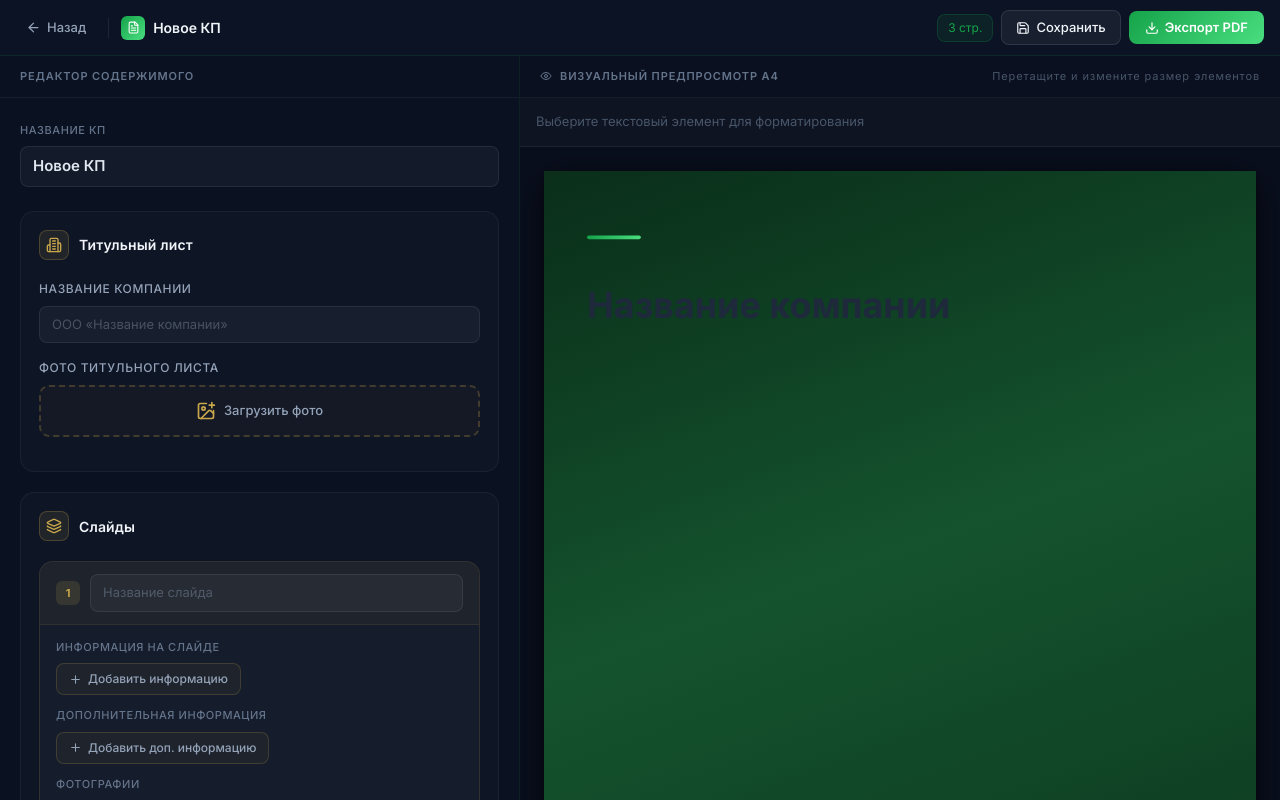
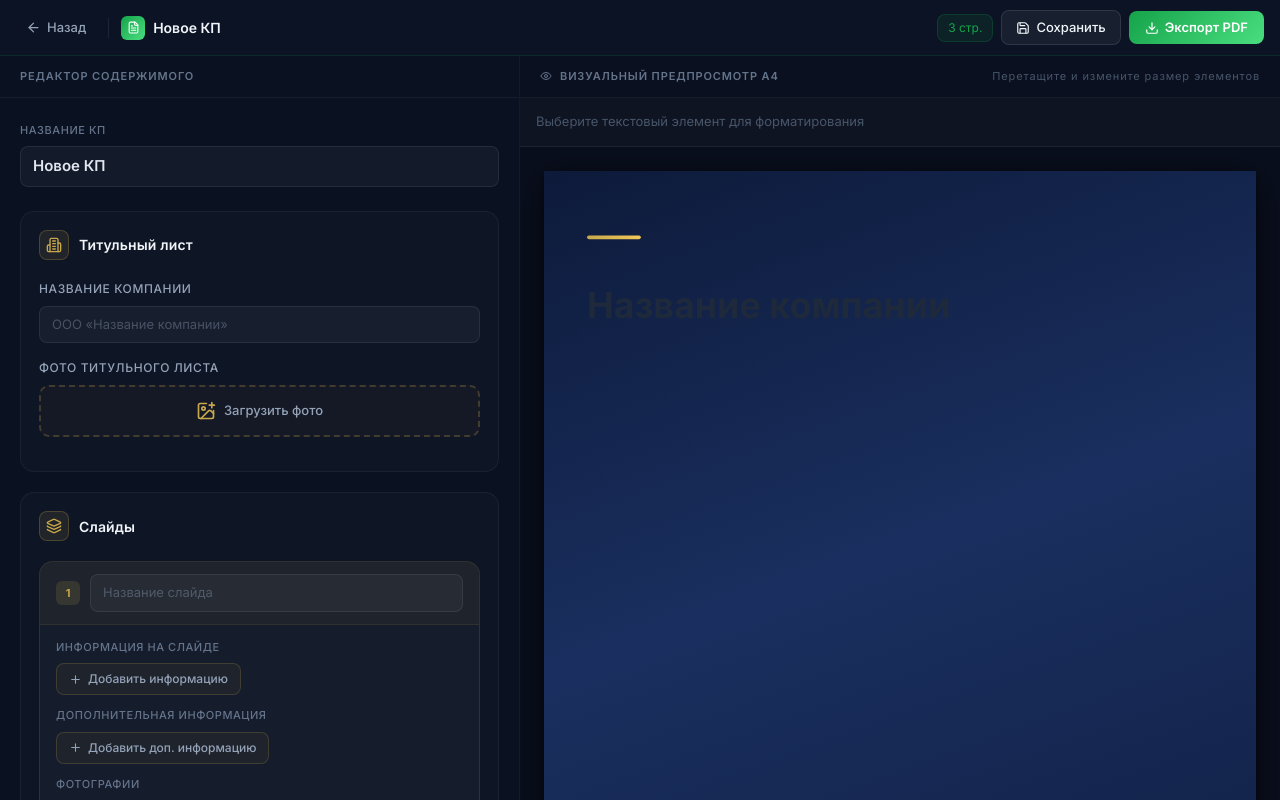
Before and after one commit to nikroshupkin2002-maker/KPcreator, a React (Vite) app: page /create/1 in a window 1280 px wide. Built offline with nearby package versions, Linux system fonts and the light colour scheme; a web font is replaced by a local one.

Commit message:
Update PreviewPanel.tsx

```diff
--- a/src/app/components/preview/PreviewPanel.tsx
+++ b/src/app/components/preview/PreviewPanel.tsx
@@ -1,22 +1,23 @@
 import { useRef, useState, useEffect, useCallback, useMemo, type RefObject } from 'react';
-import type { KPData, PreviewElement, ElementBounds, TextStyle, SavedElementState } from '../../types/kp';
+import type { KPData, PreviewElement, ElementBounds, TextStyle } from '../../types/kp';
 import { generatePreviewElements, A4_WIDTH, A4_HEIGHT, getTotalPages } from '../../utils/layoutUtils';
 import { DraggableElement } from './DraggableElement';
 import { FormattingToolbar } from './FormattingToolbar';
 
 interface Props {
   kp: KPData;
-  onChange: (updated: KPData) => void;
   previewRef: RefObject<HTMLDivElement | null>;
 }
 
 const PAGE_GAP = 24;
 
-export function PreviewPanel({ kp, onChange, previewRef }: Props) {
+export function PreviewPanel({ kp, previewRef }: Props) {
   const containerRef = useRef<HTMLDivElement>(null);
   const [scale, setScale] = useState(0.7);
   const [selectedId, setSelectedId] = useState<string | null>(null);
+  const [elementStyles, setElementStyles] = useState<Record<string, { bounds: ElementBounds; style: TextStyle }>>({});
 
+  // Compute scale based on container width
   useEffect(() => {
     const obs = new ResizeObserver(entries => {
       const w = entries[0]?.contentRect.width ?? 600;
@@ -26,8 +27,7 @@ export function PreviewPanel({ kp, onChange, previewRef }: Props) {
     return () => obs.disconnect();
   }, []);
 
-  const elementStyles = kp.elementStyles ?? {};
-
+  // Generate elements from KP data + saved positions
   const elements = useMemo(() => {
     return generatePreviewElements(kp, elementStyles);
   }, [kp, elementStyles]);
@@ -35,38 +35,38 @@ export function PreviewPanel({ kp, onChange, previewRef }: Props) {
   const totalPages = getTotalPages(kp);
 
   const handleBoundsChange = useCallback((id: string, bounds: ElementBounds) => {
-    const current = elementStyles[id];
-    const el = elements.find(e => e.id === id);
-    const newStyles: Record<string, SavedElementState> = {
-      ...elementStyles,
-      [id]: { bounds, style: current?.style ?? el!.style },
-    };
-    onChange({ ...kp, elementStyles: newStyles });
-  }, [kp, elementStyles, elements, onChange]);
+    setElementStyles(prev => ({
+      ...prev,
+      [id]: { bounds, style: prev[id]?.style ?? elements.find(e => e.id === id)!.style },
+    }));
+  }, [elements]);
 
   const handleStyleChange = useCallback((id: string, style: TextStyle) => {
-    const current = elementStyles[id];
-    const el = elements.find(e => e.id === id);
-    const newStyles: Record<string, SavedElementState> = {
-      ...elementStyles,
-      [id]: { style, bounds: current?.bounds ?? el!.bounds },
-    };
-    onChange({ ...kp, elementStyles: newStyles });
-  }, [kp, elementStyles, elements, onChange]);
+    setElementStyles(prev => ({
+      ...prev,
+      [id]: { style, bounds: prev[id]?.bounds ?? elements.find(e => e.id === id)!.bounds },
+    }));
+  }, [elements]);
 
   const selectedElement = selectedId ? elements.find(e => e.id === selectedId) ?? null : null;
+
   const pageNumbers = Array.from({ length: totalPages }, (_, i) => i);
 
   return (
     <div style={{ display: 'flex', flexDirection: 'column', height: '100%', background: '#0A0F1E' }}>
+      {/* Formatting toolbar */}
       <div style={{
         borderBottom: '1px solid rgba(255,255,255,0.06)',
         background: 'rgba(255,255,255,0.02)',
         flexShrink: 0,
       }}>
-        <FormattingToolbar element={selectedElement} onStyleChange={handleStyleChange} />
+        <FormattingToolbar
+          element={selectedElement}
+          onStyleChange={handleStyleChange}
+        />
       </div>
 
+      {/* Pages container */}
       <div
         ref={containerRef}
         onClick={() => setSelectedId(null)}
@@ -80,6 +80,7 @@ export function PreviewPanel({ kp, onChange, previewRef }: Props) {
           gap: PAGE_GAP,
         }}
       >
+        {/* The actual preview div for PDF export */}
         <div ref={previewRef} style={{ display: 'flex', flexDirection: 'column', gap: 0, alignItems: 'center' }}>
           {pageNumbers.map(pageIndex => {
             const pageElements = elements.filter(e => e.pageIndex === pageIndex);
@@ -104,14 +105,17 @@ export function PreviewPanel({ kp, onChange, previewRef }: Props) {
                   overflow: 'hidden',
                 }}
               >
-                {/* Титульная страница — зелёный градиент */}
+                {/* Page background for title/calc */}
                 {isTitle && (
                   <div style={{
                     position: 'absolute', inset: 0,
-                    background: 'linear-gradient(160deg, #0a2e1a 0%, #14532d 40%, #0a2e1a 100%)',
+                    /* --- СТАРЫЙ ЗЕЛЕНЫЙ ЦВЕТ --- */
+                    /* background: 'linear-gradient(160deg, #0a2e1a 0%, #14532d 40%, #0a2e1a 100%)', */
+
+                    /* +++ НОВЫЙ ТЕМНО-СИНИЙ ЦВЕТ +++ */
+                    background: 'linear-gradient(160deg, #0d1a3a 0%, #1a2f5f 40%, #0d1a3a 100%)',
                   }} />
                 )}
-                {/* Страница расчёта — белая */}
                 {isCalc && (
                   <div style={{
                     position: 'absolute', inset: 0,
@@ -119,32 +123,42 @@ export function PreviewPanel({ kp, onChange, previewRef }: Props) {
                   }} />
                 )}
 
-                {/* Номер страницы */}
+                {/* Page number indicator */}
                 <div style={{
                   position: 'absolute', bottom: 14, right: 20,
                   fontSize: 10, color: isTitle ? 'rgba(255,255,255,0.3)' : 'rgba(0,0,0,0.2)',
-                  zIndex: 0, fontFamily: 'Inter, sans-serif',
+                  zIndex: 0,
+                  fontFamily: 'Inter, sans-serif',
                 }}>
                   {pageIndex + 1}
                 </div>
 
-                {/* Зелёная декоративная линия на титуле */}
+                {/* Gold decorative line on title page */}
                 {isTitle && (
                   <div style={{
                     position: 'absolute', left: 48, top: 72, width: 60, height: 4,
-                    background: 'linear-gradient(90deg, #16a34a, #4ade80)',
+                    /* --- СТАРЫЙ ЗЕЛЕНЫЙ ЦВЕТ --- */
+                    /* background: 'linear-gradient(90deg, #16a34a, #4ade80)', */
+
+                    /* +++ НОВЫЙ ЗОЛОТОЙ ЦВЕТ +++ */
+                    background: 'linear-gradient(90deg, #C9A84C, #F0C85A)',
                     borderRadius: 2,
                   }} />
                 )}
 
-                {/* Зелёная полоса слева на слайдах */}
+                {/* Gold accent bar for slide pages */}
                 {!isTitle && !isCalc && (
                   <div style={{
                     position: 'absolute', left: 0, top: 0, width: 6, height: '100%',
-                    background: 'linear-gradient(180deg, #16a34a 0%, #4ade80 50%, #16a34a 100%)',
+                    /* --- СТАРЫЙ ЗЕЛЕНЫЙ ЦВЕТ --- */
+                    /* background: 'linear-gradient(180deg, #16a34a 0%, #4ade80 50%, #16a34a 100%)', */
+
+                    /* +++ НОВЫЙ ЗОЛОТОЙ ЦВЕТ +++ */
+                    background: 'linear-gradient(180deg, #C9A84C 0%, #F0C85A 50%, #C9A84C 100%)',
                   }} />
                 )}
 
+                {/* Elements */}
                 {pageElements.map(element => (
                   <DraggableElement
                     key={element.id}
@@ -157,6 +171,7 @@ export function PreviewPanel({ kp, onChange, previewRef }: Props) {
                   />
                 ))}
 
+                {/* Empty page hint */}
                 {pageElements.length === 0 && (
                   <div style={{
                     position: 'absolute', inset: 0,
```
